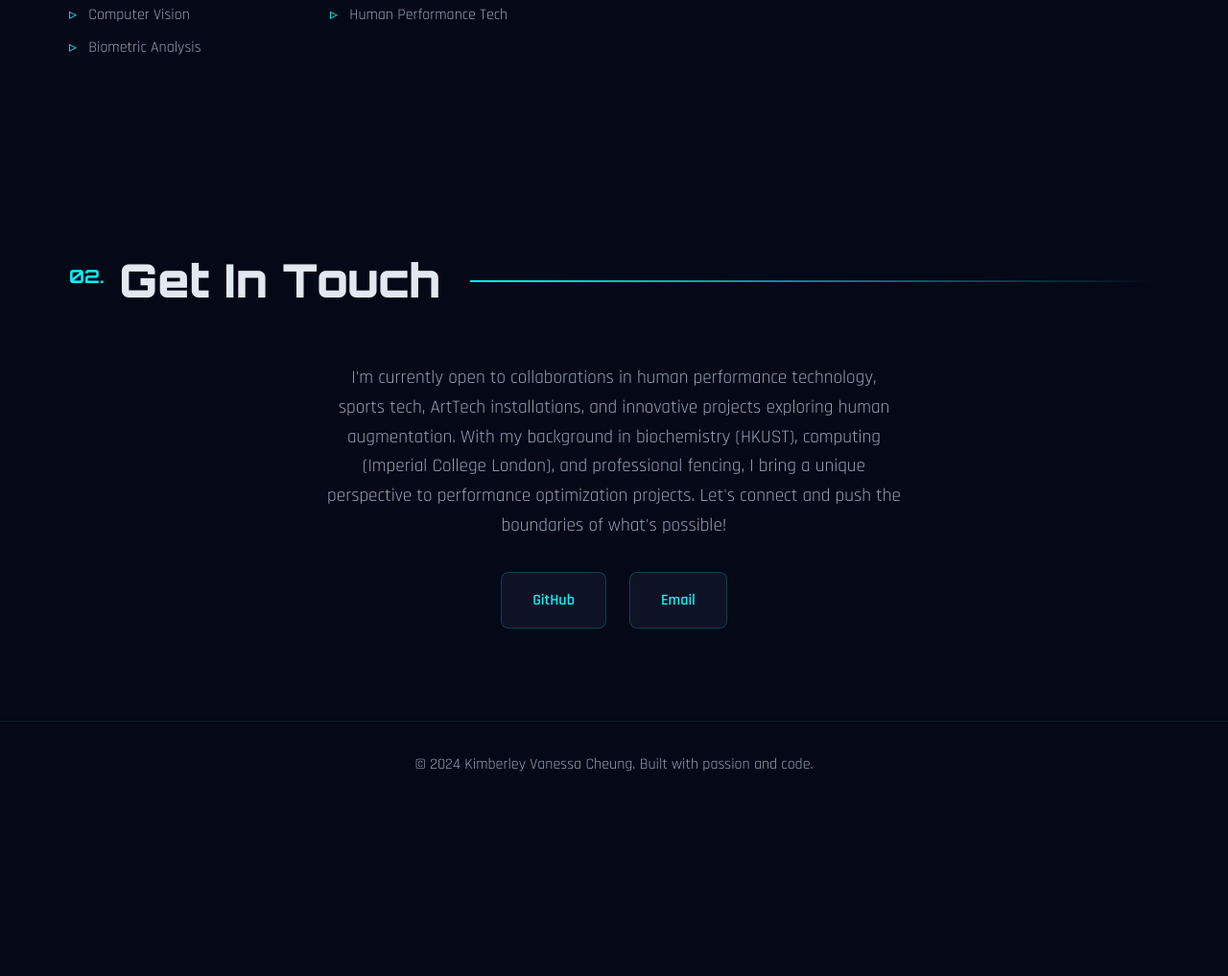
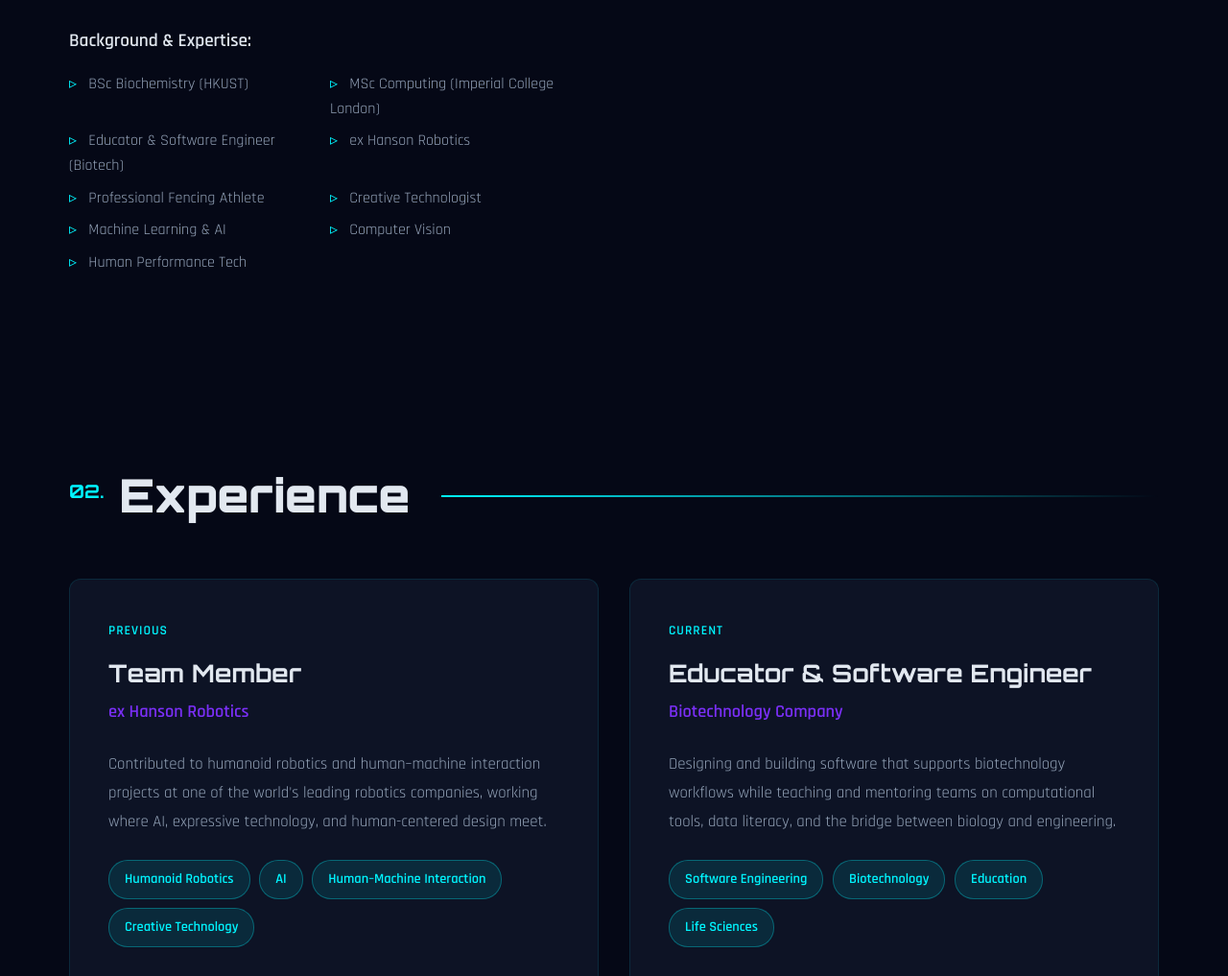
Before and after one commit to KimberleyVanessaCheung/KimberleyVanessaCheung.github.io, a plain HTML site: page index.html in a window 1280 px wide. Shown: the part 1783-2800 px from the top of the page at 96% size. Before the commit the page ends 2625 px from the top, so only its background shows below. Drawn offline with Linux system fonts and the light colour scheme.

Commit message:
Add experience section and update bio with Hanson Robotics and biotech roles.

```diff
--- a/index.html
+++ b/index.html
@@ -3,26 +3,26 @@
 <head>
     <meta charset="UTF-8">
     <meta name="viewport" content="width=device-width, initial-scale=1.0">
-    <title>Kimberley Vanessa Cheung | Creative Technologist & Athlete</title>
+    <title>Kimberley Vanessa Cheung | Educator, Software Engineer & Creative Technologist</title>
 
     <!-- Google Search Console Verification -->
     <meta name="google-site-verification" content="Xpa54qjCtffl6K1GuBHNNnPEd6klNtIgnIgq8RgqkHQ" />
 
     <!-- SEO Meta Tags -->
-    <meta name="description" content="Kimberley Vanessa Cheung - Creative Technologist, Professional Fencing Athlete, and Human Performance Specialist. BSc Biochemistry (HKUST), MSc Computing (Imperial College London). Exploring human augmentation and performance technology.">
-    <meta name="keywords" content="Kimberley Vanessa Cheung, Creative Technologist, Human Performance, Human Augmentation, Sports Technology, Biochemistry, Computing, Machine Learning, Computer Vision, Professional Fencing Athlete, HKUST, Imperial College London">
+    <meta name="description" content="Kimberley Vanessa Cheung - Educator & Software Engineer (Biotech), ex Hanson Robotics, Creative Technologist, and Professional Athlete. BSc Biochemistry (HKUST), MSc Computing (Imperial College London).">
+    <meta name="keywords" content="Kimberley Vanessa Cheung, Hanson Robotics, Biotechnology, Educator, Software Engineer, Creative Technologist, Human Performance, Human Augmentation, Sports Technology, Biochemistry, Computing, Machine Learning, Computer Vision, Professional Fencing Athlete, HKUST, Imperial College London">
     <meta name="author" content="Kimberley Vanessa Cheung">
 
     <!-- Open Graph Meta Tags (for social media sharing) -->
-    <meta property="og:title" content="Kimberley Vanessa Cheung | Creative Technologist & Professional Athlete">
-    <meta property="og:description" content="Creative Technologist & Professional Fencing Athlete exploring human performance, augmentation, and technology. BSc Biochemistry (HKUST), MSc Computing (Imperial College London).">
+    <meta property="og:title" content="Kimberley Vanessa Cheung | Educator, Software Engineer & Creative Technologist">
+    <meta property="og:description" content="Educator & Software Engineer (Biotech), ex Hanson Robotics, Creative Technologist, and Professional Athlete exploring human performance, augmentation, and technology.">
     <meta property="og:url" content="https://kimberleyvanessacheung.github.io">
     <meta property="og:type" content="website">
 
     <!-- Twitter Card Meta Tags -->
     <meta name="twitter:card" content="summary_large_image">
-    <meta name="twitter:title" content="Kimberley Vanessa Cheung | Creative Technologist & Professional Athlete">
-    <meta name="twitter:description" content="Creative Technologist & Professional Fencing Athlete exploring human performance, augmentation, and technology.">
+    <meta name="twitter:title" content="Kimberley Vanessa Cheung | Educator, Software Engineer & Creative Technologist">
+    <meta name="twitter:description" content="Educator & Software Engineer (Biotech), ex Hanson Robotics, Creative Technologist, and Professional Athlete exploring human performance and technology.">
     <link rel="stylesheet" href="styles.css">
     <link rel="preconnect" href="https://fonts.googleapis.com">
     <link rel="preconnect" href="https://fonts.gstatic.com" crossorigin>
@@ -47,6 +47,7 @@
                 <li><a href="index.html" class="nav-link active">Home</a></li>
                 <li><a href="projects.html" class="nav-link">Projects</a></li>
                 <li><a href="#about" class="nav-link">About</a></li>
+                <li><a href="#experience" class="nav-link">Experience</a></li>
                 <li><a href="#contact" class="nav-link">Contact</a></li>
             </ul>
         </div>
@@ -59,7 +60,7 @@
                 <h1 class="hero-title" data-text="KIMBERLEY VANESSA CHEUNG">KIMBERLEY VANESSA CHEUNG</h1>
             </div>
             <p class="hero-subtitle">
-                <span class="typing-text">Creative Technologist | Professional Fencing Athlete | Human Performance & Augmentation</span>
+                <span class="typing-text">ex Hanson Robotics | Educator & Software Engineer (Biotech) | Professional Athlete | Creative Technologist</span>
             </p>
             <div class="hero-buttons">
                 <a href="projects.html" class="btn btn-primary">
@@ -104,7 +105,13 @@
                         learning, computer vision, and biometric data to push the boundaries of human potential.
                     </p>
                     <p>
-                        Currently exploring projects at the intersection of <strong>ArtTech and human augmentation</strong>—creating
+                        Today I work as an <strong>educator and software engineer at a biotechnology company</strong>, building tools
+                        and programs that connect life sciences with modern software. I also draw on my experience as
+                        <strong>ex Hanson Robotics</strong>, where I contributed to humanoid robotics and human–machine interaction at the
+                        frontier of AI and expressive technology.
+                    </p>
+                    <p>
+                        I'm also exploring projects at the intersection of <strong>ArtTech and human augmentation</strong>—creating
                         interactive experiences that not only engage but actively enhance human performance and well-being. My athletic background
                         provides unique insights into the practical applications of performance technology.
                     </p>
@@ -113,11 +120,13 @@
                         <ul class="tech-list">
                             <li><span class="tech-icon">▹</span> BSc Biochemistry (HKUST)</li>
                             <li><span class="tech-icon">▹</span> MSc Computing (Imperial College London)</li>
+                            <li><span class="tech-icon">▹</span> Educator & Software Engineer (Biotech)</li>
+                            <li><span class="tech-icon">▹</span> ex Hanson Robotics</li>
                             <li><span class="tech-icon">▹</span> Professional Fencing Athlete</li>
+                            <li><span class="tech-icon">▹</span> Creative Technologist</li>
                             <li><span class="tech-icon">▹</span> Machine Learning & AI</li>
                             <li><span class="tech-icon">▹</span> Computer Vision</li>
                             <li><span class="tech-icon">▹</span> Human Performance Tech</li>
-                            <li><span class="tech-icon">▹</span> Biometric Analysis</li>
                         </ul>
                     </div>
                 </div>
@@ -131,20 +140,67 @@
         </div>
     </section>
 
+    <!-- Experience Section -->
+    <section id="experience" class="experience">
+        <div class="container">
+            <h2 class="section-title">
+                <span class="title-number">02.</span>
+                <span class="title-text">Experience</span>
+                <div class="title-line"></div>
+            </h2>
+            <div class="experience-grid">
+                <article class="experience-card">
+                    <div class="experience-header">
+                        <span class="experience-label">Previous</span>
+                        <h3 class="experience-role">Team Member</h3>
+                        <p class="experience-company">ex Hanson Robotics</p>
+                    </div>
+                    <p class="experience-description">
+                        Contributed to humanoid robotics and human–machine interaction projects at one of the world's leading
+                        robotics companies, working where AI, expressive technology, and human-centered design meet.
+                    </p>
+                    <div class="experience-tags">
+                        <span class="tech-tag">Humanoid Robotics</span>
+                        <span class="tech-tag">AI</span>
+                        <span class="tech-tag">Human–Machine Interaction</span>
+                        <span class="tech-tag">Creative Technology</span>
+                    </div>
+                </article>
+                <article class="experience-card">
+                    <div class="experience-header">
+                        <span class="experience-label">Current</span>
+                        <h3 class="experience-role">Educator & Software Engineer</h3>
+                        <p class="experience-company">Biotechnology Company</p>
+                    </div>
+                    <p class="experience-description">
+                        Designing and building software that supports biotechnology workflows while teaching and mentoring
+                        teams on computational tools, data literacy, and the bridge between biology and engineering.
+                    </p>
+                    <div class="experience-tags">
+                        <span class="tech-tag">Software Engineering</span>
+                        <span class="tech-tag">Biotechnology</span>
+                        <span class="tech-tag">Education</span>
+                        <span class="tech-tag">Life Sciences</span>
+                    </div>
+                </article>
+            </div>
+        </div>
+    </section>
+
     <!-- Contact Section -->
     <section id="contact" class="contact">
         <div class="container">
             <h2 class="section-title">
-                <span class="title-number">02.</span>
+                <span class="title-number">03.</span>
                 <span class="title-text">Get In Touch</span>
                 <div class="title-line"></div>
             </h2>
             <div class="contact-content">
                 <p class="contact-text">
-                    I'm currently open to collaborations in human performance technology, sports tech, ArtTech installations,
-                    and innovative projects exploring human augmentation. With my background in biochemistry (HKUST),
-                    computing (Imperial College London), and professional fencing, I bring a unique perspective to
-                    performance optimization projects. Let's connect and push the boundaries of what's possible!
+                    I'm open to collaborations in biotechnology software, human performance technology, sports tech,
+                    ArtTech installations, and projects exploring human augmentation. As ex Hanson Robotics,
+                    an educator and software engineer in biotech, and a professional athlete and creative technologist,
+                    I bring a distinctive perspective across science, software, and sport. Let's connect!
                 </p>
                 <div class="social-links">
                     <a href="https://github.com/KimberleyVanessaCheung" target="_blank" class="social-link">
@@ -159,7 +215,7 @@
     </section>
 
     <footer class="footer">
-        <p>&copy; 2024 Kimberley Vanessa Cheung. Built with passion and code.</p>
+        <p>&copy; 2026 Kimberley Vanessa Cheung. Built with passion and code.</p>
     </footer>
 
     <script src="script.js"></script>
--- a/script.js
+++ b/script.js
@@ -142,7 +142,7 @@ const observer = new IntersectionObserver((entries) => {
 }, observerOptions);
 
 // Observe sections for fade-in animation
-document.querySelectorAll('.about, .contact, .project-card').forEach(section => {
+document.querySelectorAll('.about, .experience, .contact, .project-card, .experience-card').forEach(section => {
     section.style.opacity = '0';
     section.style.transform = 'translateY(30px)';
     section.style.transition = 'opacity 0.6s ease, transform 0.6s ease';
--- a/styles.css
+++ b/styles.css
@@ -295,6 +295,7 @@ body {
 
 /* ===== SECTIONS ===== */
 .about,
+.experience,
 .contact {
     padding: 6rem 0;
     position: relative;
@@ -419,6 +420,68 @@ body {
 .profile-placeholder svg {
     width: 150px;
     height: 150px;
+}
+
+/* ===== EXPERIENCE SECTION ===== */
+.experience-grid {
+    display: grid;
+    grid-template-columns: repeat(2, 1fr);
+    gap: 2rem;
+}
+
+.experience-card {
+    background: var(--card-bg);
+    border: 1px solid rgba(0, 245, 255, 0.1);
+    border-radius: 12px;
+    padding: 2.5rem;
+    transition: all 0.3s ease;
+}
+
+.experience-card:hover {
+    border-color: var(--primary-cyan);
+    box-shadow: 0 10px 40px var(--glow-cyan);
+    transform: translateY(-5px);
+}
+
+.experience-header {
+    margin-bottom: 1.5rem;
+}
+
+.experience-label {
+    display: inline-block;
+    color: var(--primary-cyan);
+    font-size: 0.85rem;
+    font-weight: 600;
+    text-transform: uppercase;
+    letter-spacing: 1px;
+    margin-bottom: 0.75rem;
+}
+
+.experience-role {
+    font-family: 'Orbitron', sans-serif;
+    font-size: 1.6rem;
+    font-weight: 700;
+    color: var(--text-primary);
+    margin-bottom: 0.35rem;
+}
+
+.experience-company {
+    font-size: 1.15rem;
+    color: var(--primary-purple);
+    font-weight: 600;
+}
+
+.experience-description {
+    color: var(--text-secondary);
+    font-size: 1.05rem;
+    line-height: 1.8;
+    margin-bottom: 1.5rem;
+}
+
+.experience-tags {
+    display: flex;
+    flex-wrap: wrap;
+    gap: 0.6rem;
 }
 
 /* ===== CONTACT SECTION ===== */
@@ -683,6 +746,10 @@ body {
         gap: 2rem;
     }
 
+    .experience-grid {
+        grid-template-columns: 1fr;
+    }
+
     .project-card.featured {
         grid-template-columns: 1fr;
     }
```
Also changed, not shown: projects.html (+2 -1 lines), 3 other files.
